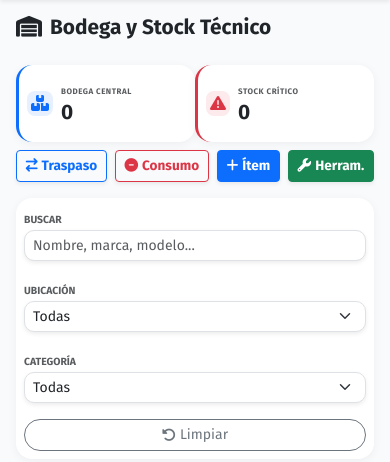
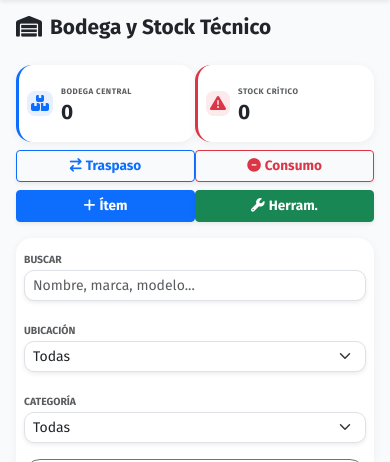
Before and after one commit to KevinAntoniooo/proespia.app, a Flask app: page /inventario/bodega/1 in a window 390 px wide. Shown: the part 58-520 px from the top of the page. Run offline with Flask 3, Linux system fonts and the light colour scheme; a user stored in the database is signed in; data that the repository does not hold is empty; some libraries are stand-ins or nearby versions.

Commit message:
Mobile buttons 2x2 grid, admin-only herramienta button

```diff
--- a/templates/inventario_bodega.html
+++ b/templates/inventario_bodega.html
@@ -55,20 +55,28 @@
     </div>
 </div>
 
-<div class="d-flex gap-2 mb-3 d-flex d-sm-none">
-    <button class="btn btn-outline-primary shadow-sm btn-sm flex-fill fw-bold" style="font-size:0.85rem;" data-bs-toggle="modal" data-bs-target="#modalTraspaso">
+<div class="row g-2 mb-3 d-sm-none">
+    <div class="col-6">
+        <button class="btn btn-outline-primary shadow-sm btn-sm w-100 fw-bold" style="font-size:0.85rem;" data-bs-toggle="modal" data-bs-target="#modalTraspaso">
             <i class="fa-solid fa-arrow-right-arrow-left me-1"></i>Traspaso
         </button>
-    <button class="btn btn-outline-danger shadow-sm btn-sm flex-fill fw-bold" style="font-size:0.85rem;" data-bs-toggle="modal" data-bs-target="#modalConsumo">
+    </div>
+    <div class="col-6">
+        <button class="btn btn-outline-danger shadow-sm btn-sm w-100 fw-bold" style="font-size:0.85rem;" data-bs-toggle="modal" data-bs-target="#modalConsumo">
             <i class="fa-solid fa-minus-circle me-1"></i>Consumo
         </button>
+    </div>
     {% if usuario.rol in ['admin', 'super_su'] %}
-    <button class="btn btn-primary shadow-sm btn-sm flex-fill fw-bold" style="font-size:0.85rem;" data-bs-toggle="modal" data-bs-target="#modalNuevoProducto">
+    <div class="col-6">
+        <button class="btn btn-primary shadow-sm btn-sm w-100 fw-bold" style="font-size:0.85rem;" data-bs-toggle="modal" data-bs-target="#modalNuevoProducto">
             <i class="fa-solid fa-plus me-1"></i>Ítem
         </button>
-    <button class="btn btn-success shadow-sm btn-sm flex-fill fw-bold" style="font-size:0.85rem;" data-bs-toggle="modal" data-bs-target="#modalNuevaHerramienta">
+    </div>
+    <div class="col-6">
+        <button class="btn btn-success shadow-sm btn-sm w-100 fw-bold" style="font-size:0.85rem;" data-bs-toggle="modal" data-bs-target="#modalNuevaHerramienta">
             <i class="fa-solid fa-wrench me-1"></i>Herram.
         </button>
+    </div>
     {% endif %}
 </div>
 
```
Lines whose indentation alone changed are shown as unchanged.
